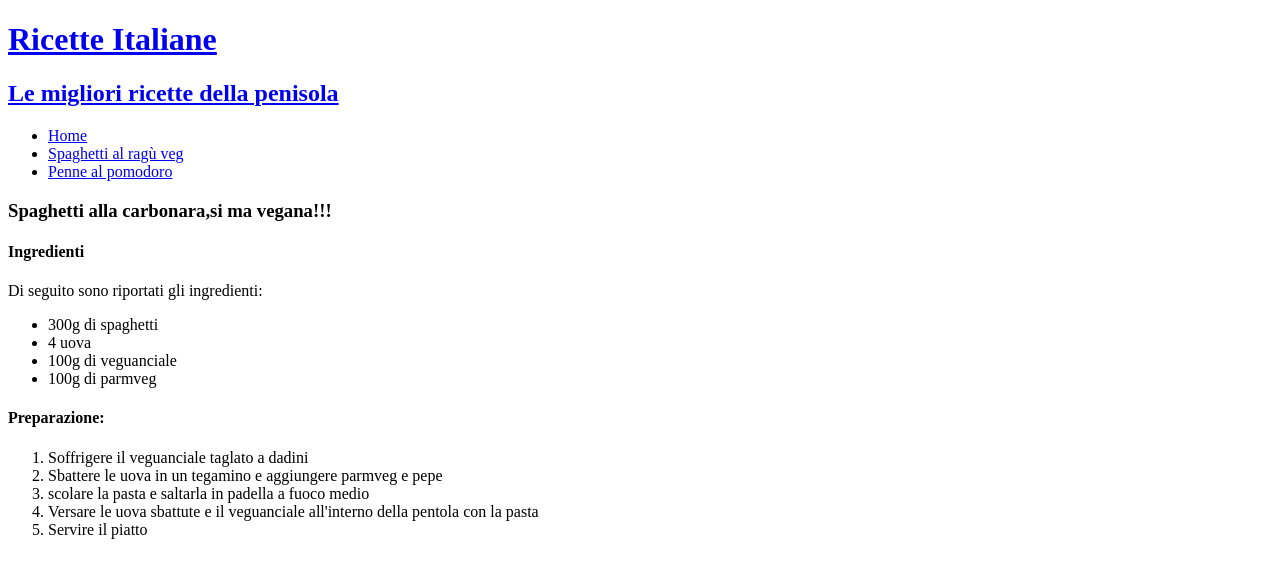
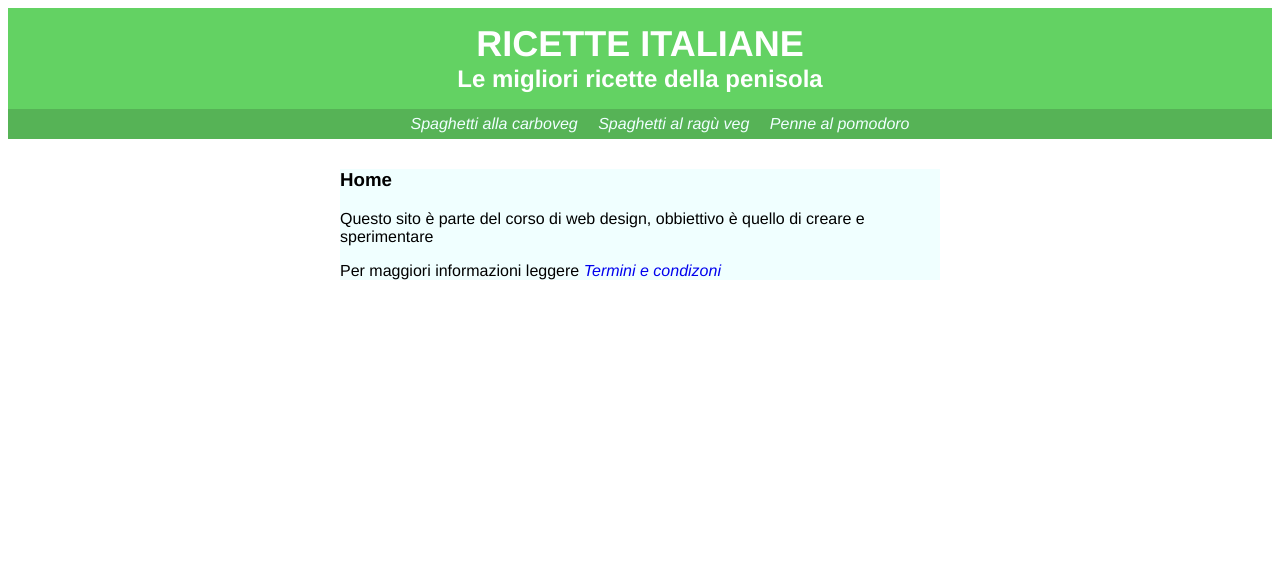
Before and after one commit to slimslizz/lacerbapera, a plain HTML site: page index.html in a window 1280 px wide. Drawn offline with Linux system fonts and the light colour scheme.

Commit message:
Add files via upload

```diff
--- a/index.html
+++ b/index.html
@@ -1,11 +1,12 @@
+
 <!DOCTYPE html>
 <html>
     <head>
+        <meta charset="UTF-8">
+        <link rel="stylesheet" type=text/css href="style/designsito.css">
         <title>Ricette Italiane</title>
-	<link rel="stylesheet" type="text/css" href="style/main.css">
 
-
-
+    </head>
     <body>
         <div id="header">
           <a href="sito.html" id="head">
@@ -14,33 +15,23 @@
             <h2>Le migliori ricette della penisola</h2>
           </a>
             <ul id="nav">
-				  <li><a href="sito.html">Home</a></li>
+                <li><a href="carboveg.HTML">Spaghetti alla carboveg</a></li>
                 <li><a href="raguveg.html"> Spaghetti al ragù veg</a></li>
                 <li><a href="pomodoro.html">Penne al pomodoro </a></li>
 
             </ul>
         </div>
-		<div>
+            <div id="content">
+               <h3>Home</h3>
+               <p>Questo sito è parte del corso di web design, obbiettivo è quello di creare e  sperimentare</p>
+               <p>Per maggiori informazioni leggere <a href="terms.html" id="conds">Termini e condizoni</a></p>
+
+            </div>
 
 
-		 <h3> Spaghetti alla carbonara,si ma vegana!!!</h3>
-		 <h4>Ingredienti</h4>
-		 <p>Di seguito sono riportati gli ingredienti:</p>
-		 <ul>
-			<li>300g di spaghetti</li>
-			<li>4 uova</li>
-			<li>100g di veguanciale</li>
-			<li>100g di parmveg</li>
-		 </ul>
-		 <h4>Preparazione:</h4>
-		 <ol>
-			<li>Soffrigere il veguanciale taglato a dadini</li>
-			<li>Sbattere le uova in un tegamino e aggiungere parmveg e pepe</li>
-			<li>scolare la pasta e saltarla in padella a fuoco medio</li>
-		 <li>Versare le uova sbattute e il veguanciale all'interno della pentola con la pasta</li>
-		 <li>Servire il piatto</li>
-		 </ol>
-	   </div>
     </body>
-  </head>
+
+
+
+
 </html>
--- /dev/null
+++ b/style/designsito.css
@@ -0,0 +1,84 @@
+/***********CARATTERISTICHE GENERALI CHE VOGLIO DARE AL SITO*******/
+
+body{
+    font-family: Helvetica, Arial, sans-serif;
+}
+
+
+
+a{
+
+    text-decoration: none;
+    font-style: italic;
+
+}
+
+
+
+/******PARTE PER IL DIV HEADER=CARATTERISTICHE HEADEAR******/
+
+#header {
+    background-color: rgb(99, 210, 99);
+
+
+
+}
+h1{
+    font-size: 36px;
+    margin: 0 0 0 0;
+    text-align: center;
+    padding:  15px 0 0 0;
+    color: white;
+    font-style: normal;
+    text-transform: uppercase;
+}
+h2{
+    text-align: center;
+    margin: 0;
+    color: white;
+    font-style: normal;
+}
+
+/******PARTE PER IL DIV content=CARATTERISTICHE HEADEAR******/
+
+#nav {
+    text-align: center;
+    background-color: rgb(86, 179, 86);
+    list-style-type: none;
+
+}
+#nav li{
+
+    text-decoration: none;
+    display: inline-block;
+    padding: 6px 8px 6px 8px;
+
+
+
+}
+#nav li a {
+    color: azure;
+
+}
+
+#nav li:hover{
+    background-color: rgb(99, 210, 99);
+}
+
+#content {
+    background-color: azure;
+    width: 600px;
+    margin: 30px auto 30px auto;
+
+
+}
+
+#content h4{
+    border-bottom: rgb(86, 179, 86) solid 3px;
+
+}
+#content a:hover{
+    text-decoration: underline;
+    color: rgb(198, 53, 234);
+
+}
--- /dev/null
+++ b/style/link.css
@@ -0,0 +1,33 @@
+h1{
+    text-align: center;
+    text-decoration: underline rgb(235, 235, 5);
+    font-size: 42px;
+    font-style: italic;
+    color: blueviolet;
+    width: auto;
+    margin: 0 auto 0 auto;
+
+
+}
+h2{
+    color: blueviolet;
+    text-align: center;
+    font-size: 30px;
+    font-family: system-ui, -apple-system, BlinkMacSystemFont, 'Segoe UI', Roboto, Oxygen, Ubuntu, Cantarell, 'Open Sans', 'Helvetica Neue', sans-serif;
+    width: auto;
+    margin: 10px auto 0 auto;
+}
+h3{
+    color: blueviolet;
+    text-align: center;
+    font-size: 24px;
+    font-family: Cambria, Cochin, Georgia, Times, 'Times New Roman', serif;
+}
+p{
+    font-size: 15px;
+    font-family: cursive;
+    font-style: italic;
+}
+body{
+    background-image: url('PRIMI SITI/immagini/download.jpeg');
+}
--- /dev/null
+++ b/style/main.css
@@ -0,0 +1,63 @@
+h1{
+    color: rgb(127, 80, 253);
+    text-decoration: underline;
+    text-align: center;
+    font-size: 48px;
+    background-color: rgb(235, 235, 5);
+    padding: 30px 40px 25px 10px;
+    border: 5px solid rgb(127, 80, 255);
+    margin: 8px 8px 25px 25px;
+
+
+		}
+
+h2{
+    color: rgb(127, 80, 253);
+    text-decoration: underline;
+    text-align: center;
+    font-size: 24px;
+    background-color: rgb(235, 235, 5);
+    padding: 30px 40px 25px 10px;
+    border: 5px solid rgb(127, 80, 255);
+    margin: 8px 42px 8px 42px;
+
+}
+h3{
+    text-align: center;
+}
+
+body{
+    font-family: 'Times New Roman' 'Franklin Gothic Medium', 'Arial Narrow', Arial, sans-serif;
+    font-weight: bold;
+    font-size: 24px;
+    text-decoration-color: white;
+    margin: 3%;
+    background-color: rgb(157, 220, 250);
+
+
+}
+a{
+    font-style: italic ;
+    color: rgb(0, 0, 0);
+    text-decoration: underline rgb(127, 80, 255);
+
+
+}
+
+.nav {
+    text-align:justify;
+}
+
+.ingred li{
+    text-align: justify;
+}
+
+.prep li{
+    text-align: justify;
+
+}
+.img1{
+    width: 500px;
+    margin-left: 33%;
+
+}
```
Also changed, not shown: immagini/download.jpeg (added), immagini/pomodoro.jpeg (added), immagini/ragu.jpeg (added). Lines whose indentation alone changed are shown as unchanged.
